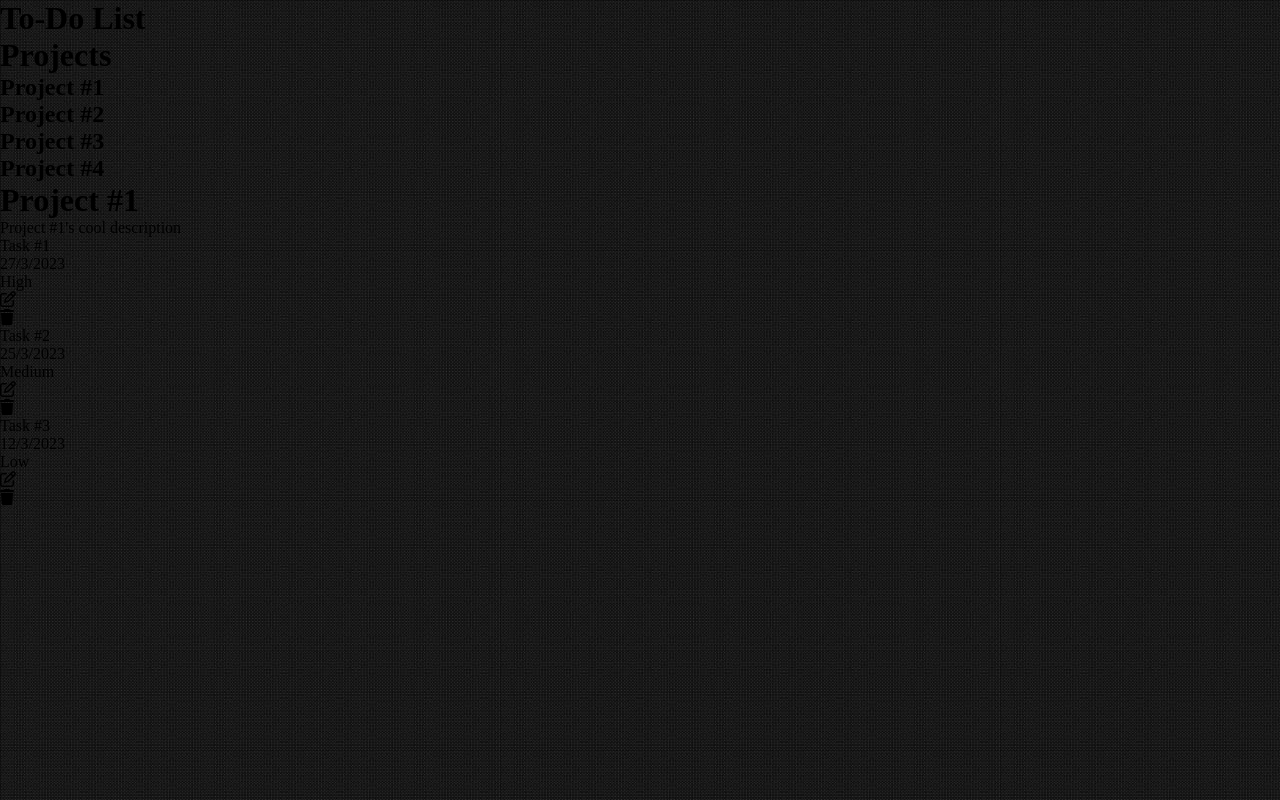
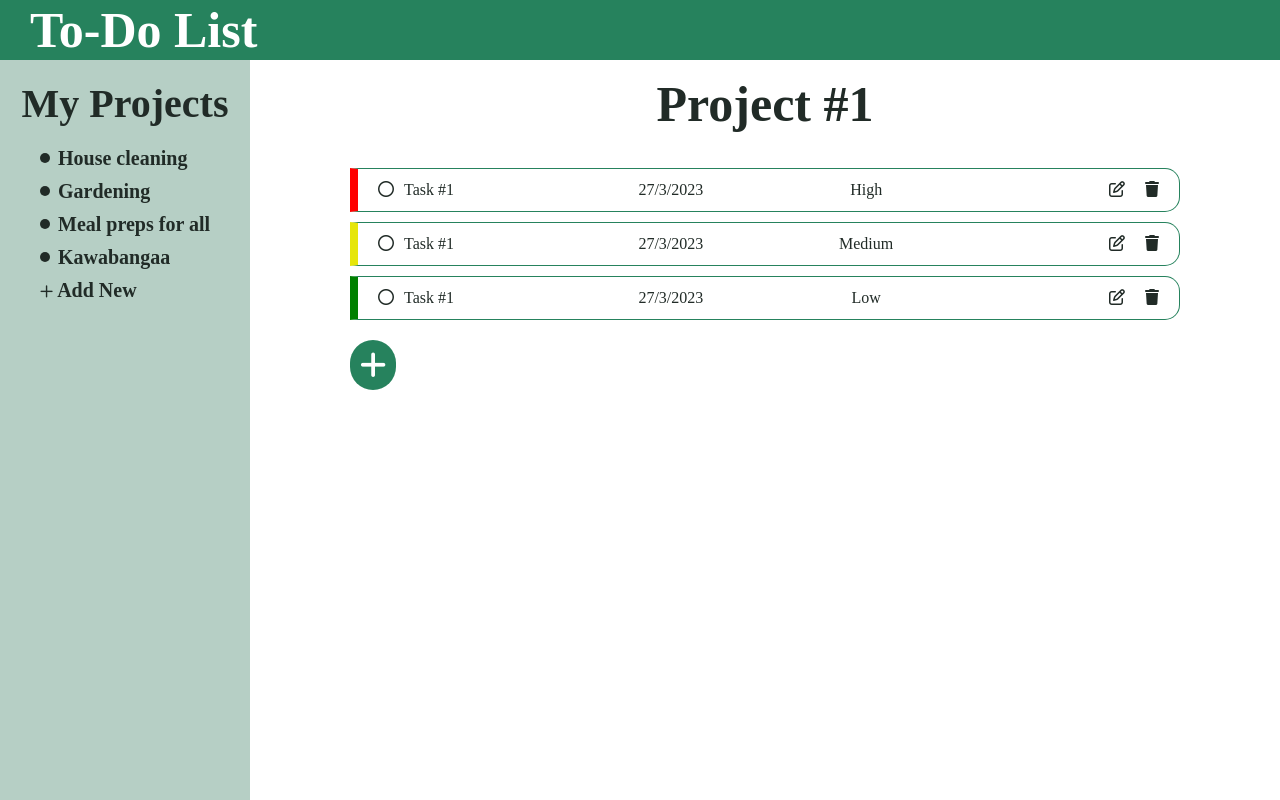
Before and after one commit to Pafestivo/todo-list, a website built with webpack: page dist/index.html in a window 1280 px wide. Built offline with Linux system fonts and the light colour scheme.

Commit message:
Add styling to the page

```diff
--- a/src/index.js
+++ b/src/index.js
@@ -1,3 +1,4 @@
 import './styles/styles.css';
-
-alert('test');
+import './styles/header.css';
+import './styles/main.css';
+import './styles/sidebar.css';
--- /dev/null
+++ b/src/styles/header.css
@@ -0,0 +1,14 @@
+#header {
+  display: flex;
+  justify-content: left;
+  padding-left: 30px;
+  color: white;
+  align-items: center;
+  grid-area: 1 / 1 / 2 / 3;
+  background-color: var(--header);
+
+}
+
+#header h1 {
+  font-size: 50px;
+}
--- /dev/null
+++ b/src/styles/main.css
@@ -0,0 +1,84 @@
+#main {
+  grid-area: 2 / 2 / 3 / 3;
+}
+
+#project-title {
+  display: flex;
+  flex-direction: column;
+  padding: 15px 30px;
+  height: max-content;
+  row-gap: 7px;
+}
+
+#project-title h1 {
+  font-size: 50px;
+  text-align: center;
+  padding-bottom: 10px;
+}
+
+.task-div {
+  border: 1px solid var(--green);
+  padding: 12px 20px;
+  margin: 10px 100px;
+  display: grid;
+  grid-template-columns: repeat(4, 1fr);
+  border-radius: 15px;
+  border-top-left-radius: 0;
+  border-bottom-left-radius: 0;
+}
+
+.high-urg {
+  border-left: 8px solid red;
+}
+
+.medium-urg {
+  border-left: 8px solid rgb(230, 230, 9);
+}
+
+.low-urg {
+  border-left: 8px solid green;
+}
+
+.hidden {
+  display: none;
+}
+
+.btn {
+  cursor: pointer;
+}
+
+.task-name {
+  display: flex;
+  column-gap: 10px;
+}
+
+.due-date,
+.priority {
+  justify-self: center;
+}
+
+.task-actions {
+  display: flex;
+  justify-self: right;
+  column-gap: 20px;
+}
+
+.task-actions > i {
+  cursor: pointer;
+}
+
+.new-task {
+  margin: 10px 100px;
+  font-size: 30px;
+  padding: 10px;
+  border-radius: 30px;
+  background-color: var(--header);
+  color: white;
+  transition: all 0.2s ease-in-out;
+}
+
+.new-task:hover {
+  background-color: var(--sidebar);
+  color: var(--header);
+  transform: rotate(360deg);
+}
--- /dev/null
+++ b/src/styles/sidebar.css
@@ -0,0 +1,47 @@
+#side-bar {
+  display: flex;
+  flex-direction: column;
+  padding: 10px 0;
+  row-gap: 8px;
+  grid-area: 2 / 1 / 3 / 2;
+  background-color: var(--sidebar);
+}
+
+#side-bar h1 {
+  margin: 10px 0;
+  text-align: center;
+  font-size: 40px;
+}
+
+#side-bar h2,
+#side-bar h3 {
+  font-size: 20px;
+  margin: 2px 0 0 40px;
+}
+
+#side-bar h2::before{
+  content: '';
+  display: inline-block;
+  width: 10px;
+  height: 10px;
+  align-items: center;
+  border-radius: 7.5px;
+  margin: 0 8px 1.55px 0;
+  background-color: var(--text-color);
+}
+
+#side-bar h3 {
+  width: max-content;
+  cursor: pointer;
+}
+
+#side-bar h3:hover {
+  transform: scale(1.02);
+  border-bottom: 1px solid var(--header);
+  color: var(--header);
+}
+
+.new-project {
+  font-size: 15px;
+  margin-right: 4px;
+}
--- a/src/styles/styles.css
+++ b/src/styles/styles.css
@@ -2,8 +2,18 @@
   padding: 0;
   margin: 0;
   box-sizing: border-box;
+  --background: #fff;
+  --header: #26825D;
+  --green: #26825D;
+  --text-color: #212b27;
+  --sidebar: #b6cfc5;
 }
 
 body {
-  background: url(../images/background.jpg);
+  background-color: var(--background);
+  display: grid;
+  grid-template: 60px 1fr / 250px 1fr;
+  height: 100vh;
+  width: 100vw;
+  color: var(--text-color);
 }
```
Also changed, not shown: dist/images/background.jpg (deleted), dist/index.html, dist/main.js, src/images/background.jpg (deleted).
